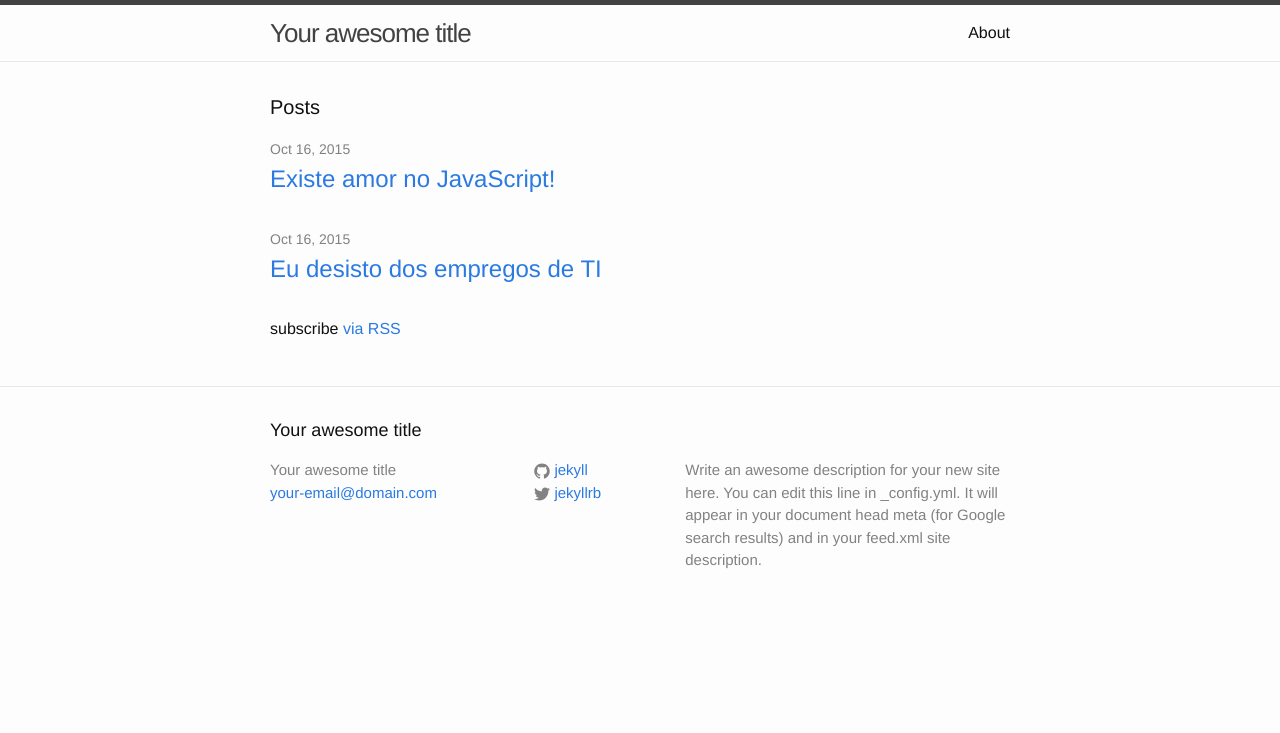
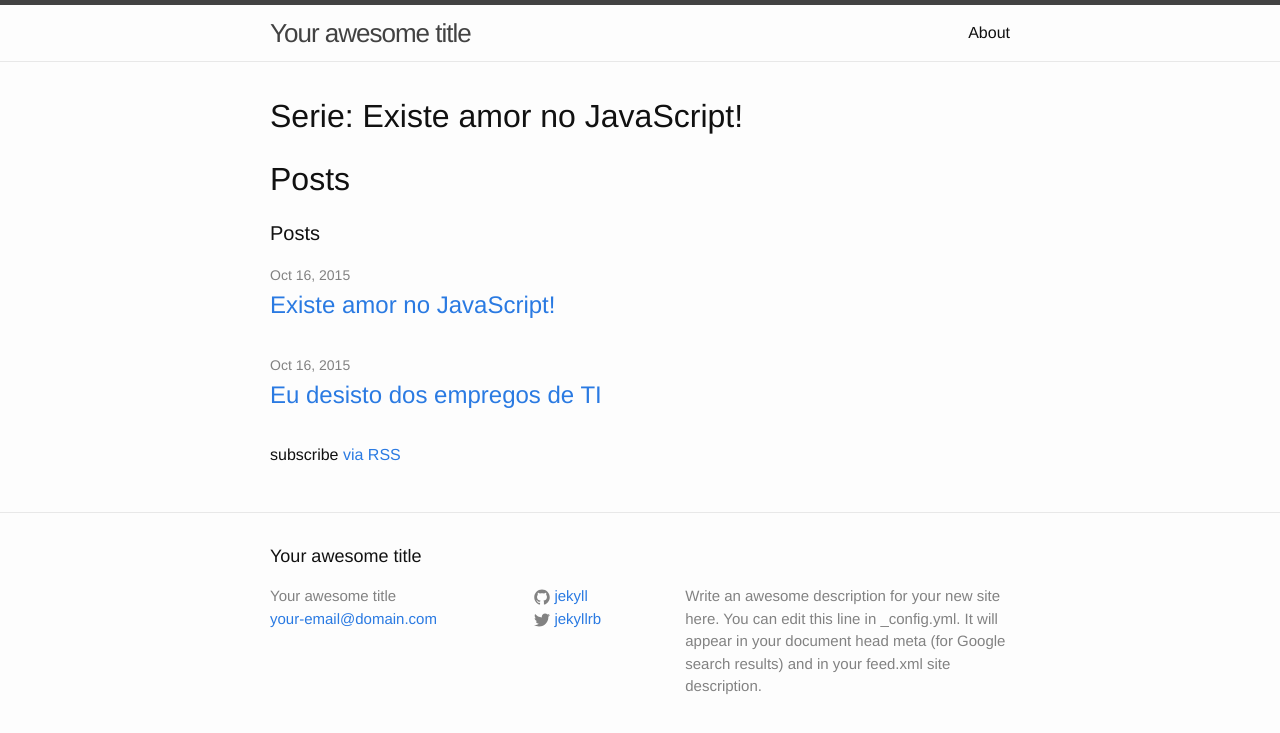
Before and after one commit to josenberg/josenberg_jekyll, a Jekyll site: the page built from index.html, in a window 1280 px wide. Shown: the top 733 px of the page. Built offline with Jekyll 4.4.1, drawn with Linux system fonts in a browser that asks for light colours.

Commit message:
featuring JavaScript book's posts

```diff
--- a/_layouts/default.html
+++ b/_layouts/default.html
@@ -7,9 +7,17 @@
 
     {% include header.html %}
 
+
+
     <div class="page-content">
       <div class="wrapper">
+        <h1> Serie: Existe amor no JavaScript!</h1>
+        {% for post in site.categories.javascript %}
+          <li><a href='{{post.url}}'> {{post.title}} </a></li>
+        {% endfor %}
+        <h1> Posts </h1>
         {{ content }}
+
       </div>
     </div>
 
```
